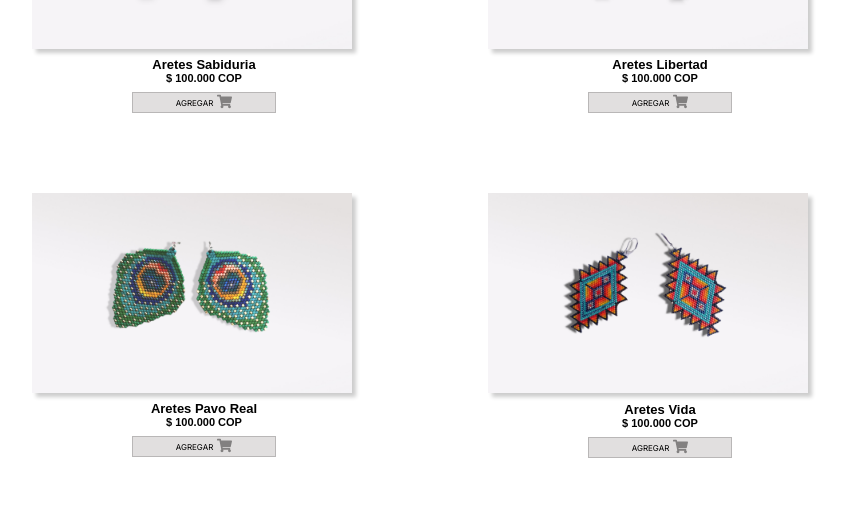
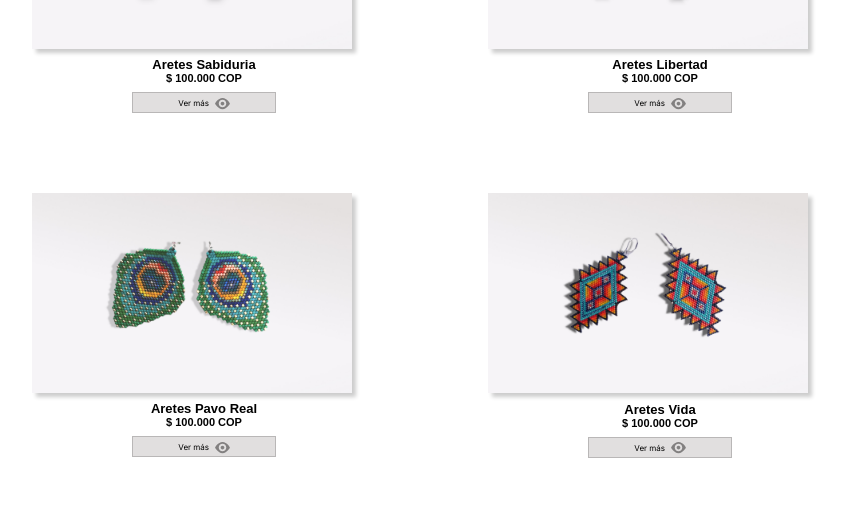
Before and after one commit to SofiaOviedo24/Chakana_Shop, a React (Vite) app: page / in a window 1280 px wide. Shown: the part 1111-1620 px from the top of the page, without its empty margins (208-1052 px from the left). Built offline with nearby package versions, Linux system fonts and the light colour scheme; a web font is replaced by a local one.

Commit message:
Cambio de boton en agregar por ver más e icono

```diff
--- a/src/componentes/Productos.jsx
+++ b/src/componentes/Productos.jsx
@@ -2,7 +2,7 @@ import ProductosStyle from "../css/Productos.module.css";
 import React, { useContext } from "react";
 import ProductosContext from "../context/Productos";
 import ProductoContext from "../context/Producto";
-import { FaShoppingCart } from "react-icons/fa";
+import { GoEye } from "react-icons/go";
 
 const Productos = function () {
   const { setProducto } = useContext(ProductoContext);
@@ -11,12 +11,7 @@ const Productos = function () {
     <section className={ProductosStyle.galeria}>
       <ul className={ProductosStyle.galeriaproductos}>
         {catalogo.map((producto) => (
-          <li
-            key={producto.id}
-            onClick={function () {
-              setProducto(producto);
-            }}
-          >
+          <li>
             <picture className={ProductosStyle.imgn}>
               <img src={producto.imagen} alt="" />
             </picture>
@@ -24,10 +19,15 @@ const Productos = function () {
               {producto.name}
               <br></br>
               <h2 className={ProductosStyle.info}>$ {producto.precio} COP</h2>
-              <button className={ProductosStyle.Botonagregar}>
-                AGREGAR
+              <button
+                className={ProductosStyle.Botonagregar}
+                key={producto.id}
+                onClick={function () {
+                  setProducto(producto);
+                }}>
+                Ver más
                 <span>
-                  <FaShoppingCart title="Carticon" />
+                  <GoEye title="eye" />
                 </span>
               </button>
             </h1>
--- a/src/css/Productos.module.css
+++ b/src/css/Productos.module.css
@@ -48,10 +48,11 @@
     margin-top: 1vh;
     font-family: 'Inter', sans-serif;
     font-size: 8px;
+    cursor: pointer;
 }
 .Botonagregar span{
-    margin-top: 0.2vh;
-    padding-left: 0.5vh;
+    margin-top: 0.6vh;
+    padding-left: 0.7vh;
     color: #828080;
     font-size: 15px;
 }
```
